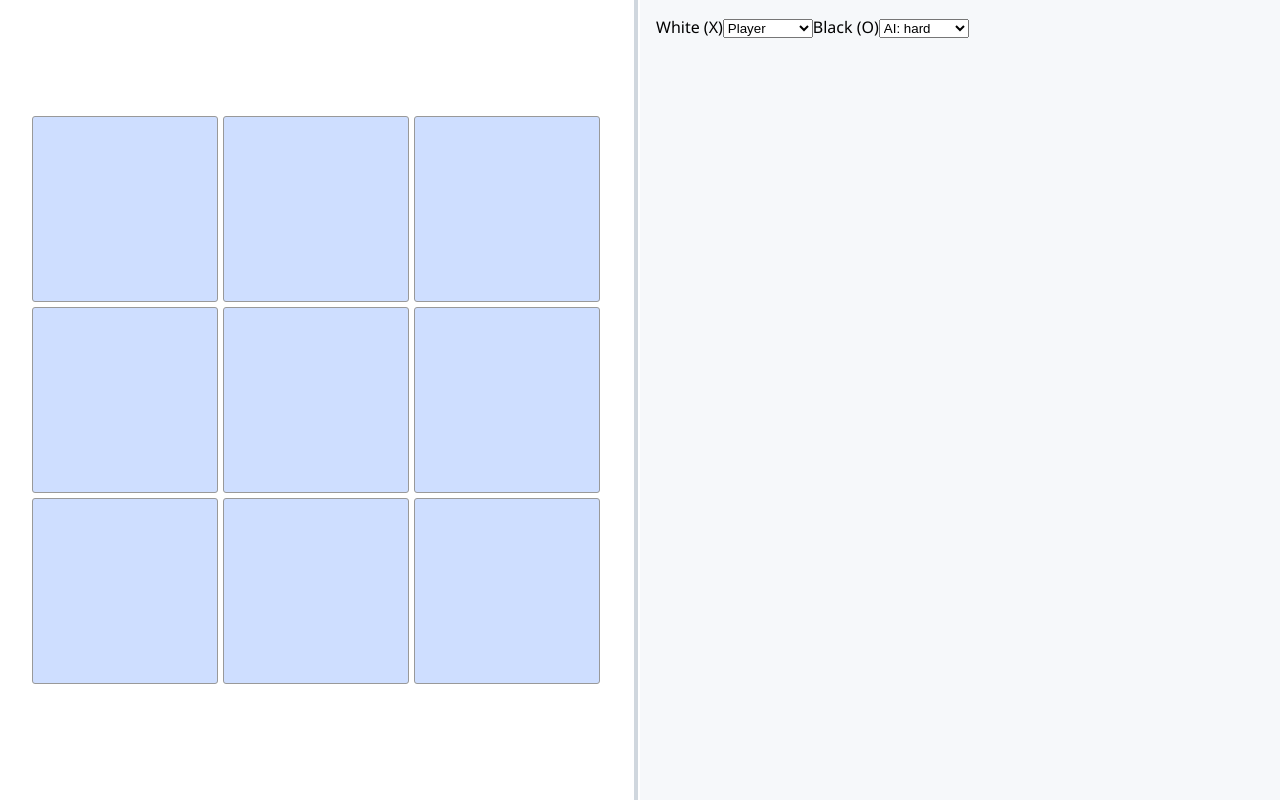
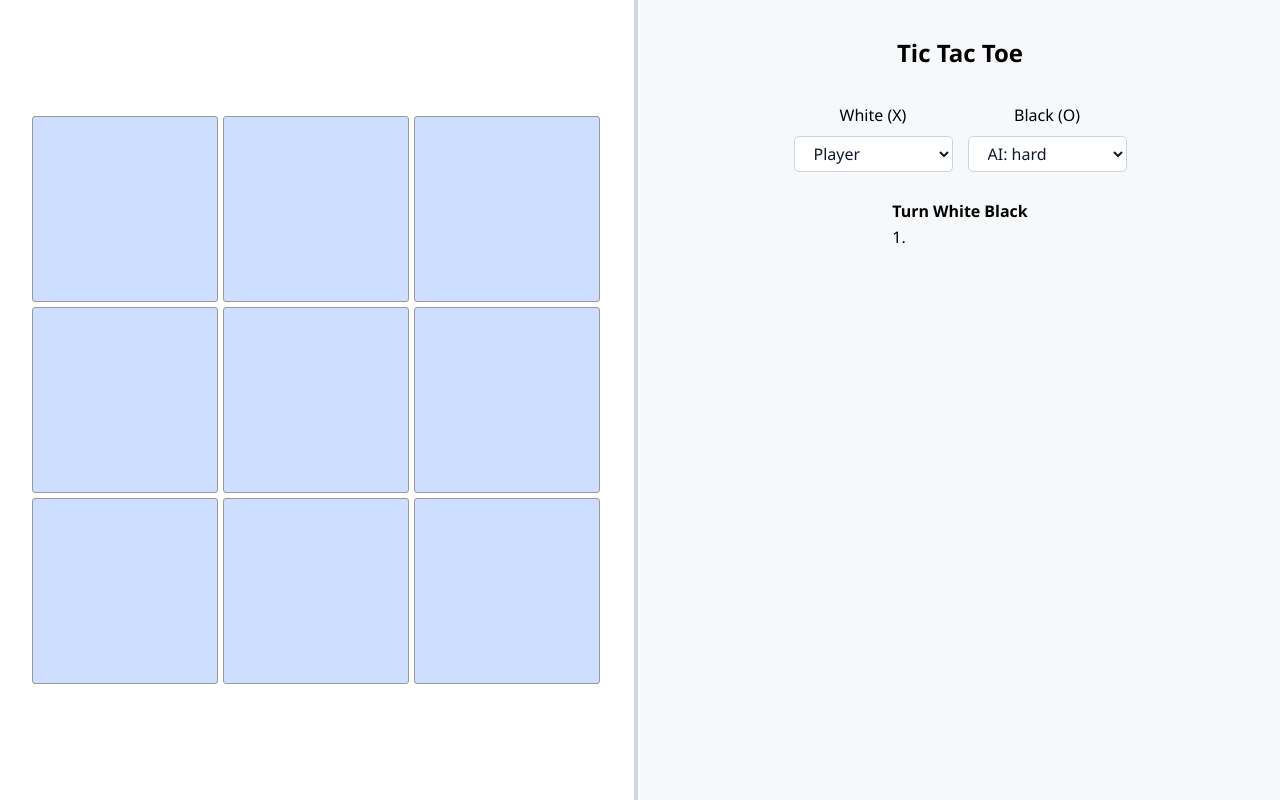
Before and after one commit to 29miaoet/tic-tac-toe, a React (Vite) app in the folder frontend/: page / in a window 1280 px wide. Built offline with nearby package versions, Linux system fonts and the light colour scheme.

Commit message:
Add notation component and styling

```diff
--- /dev/null
+++ b/frontend/src/Notation.tsx
@@ -0,0 +1,53 @@
+import { useState } from "react";
+
+interface TableRow {
+  white: string;
+  black: string;
+}
+
+export function Notation() {
+  const [rows, setRows] = useState<TableRow[]>([{ white: "", black: "" }]);
+
+  function recordMove(move: string) {
+    setRows((prevRows) => {
+      const lastRow = prevRows[prevRows.length - 1];
+
+      if (!lastRow.white) {
+        const updated = [...prevRows];
+        updated[updated.length - 1] = { ...lastRow, white: move };
+        return updated;
+      }
+
+      if (!lastRow.black) {
+        const updated = [...prevRows];
+        updated[updated.length - 1] = { ...lastRow, black: move };
+        return updated;
+      }
+
+      return [...prevRows, { white: move, black: "" }];
+    });
+  }
+
+  return (
+    <div>
+      <table>
+        <thead>
+          <tr>
+            <th>Turn</th>
+            <th>White</th>
+            <th>Black</th>
+          </tr>
+        </thead>
+        <tbody>
+          {rows.map((row, index) => (
+            <tr key={index}>
+              <td>{index + 1}.</td>
+              <td>{row.white}</td>
+              <td>{row.black}</td>
+            </tr>
+          ))}
+        </tbody>
+      </table>
+    </div>
+  );
+}
--- a/frontend/src/board.tsx
+++ b/frontend/src/board.tsx
@@ -14,6 +14,10 @@ const game = new wasm.ComputerAided();
 
 type Move = [number, number];
 type PlayReturn = [Move, "X" | "O"];
+
+export function getBoard() {
+  return game.getBoard();
+}
 
 function* play(xcoord: number, ycoord: number): Generator<PlayReturn, void, unknown> {
   const turn = game.getTurn();
--- a/frontend/src/main.tsx
+++ b/frontend/src/main.tsx
@@ -3,6 +3,7 @@ import { Board } from "./Board";
 import { Sidebar } from "./Sidebar";
 import { Player } from "./Player";
 import { Finish } from "./Finish";
+import { Notation } from "./Notation";
 import { defaultSettings } from "./settings";
 import "./styles.css";
 
@@ -16,8 +17,12 @@ root.render(
     <Finish />
 
     <Sidebar>
-      <Player label="White (X)" value="white" defaultPlayer={defaultSettings.white} />
-      <Player label="Black (O)" value="black" defaultPlayer={defaultSettings.black} />
+      <h1>Tic Tac Toe</h1>
+      <div id="player-container">
+        <Player label="White (X)" value="white" defaultPlayer={defaultSettings.white} />
+        <Player label="Black (O)" value="black" defaultPlayer={defaultSettings.black} />
+      </div>
+      <Notation />
     </Sidebar>
   </>
 );
--- a/frontend/src/styles.css
+++ b/frontend/src/styles.css
@@ -110,3 +110,67 @@ button {
   overflow: auto;
   background: #f6f8fa;
 }
+
+label:has(select) {
+  display: flex;
+  flex-direction: column;
+  justify-content: center;
+  align-items: center;
+}
+
+select {
+  appearance: base-select;
+  width: 100%;
+  padding: 5px 15px;
+  margin: 10px;
+  font: inherit;
+  color: #0f172a;
+  background-color: #ffffff;
+  border: 1px solid #cbd5e1;
+  border-radius: 5px;
+  cursor: pointer;
+}
+
+select:hover {
+  border-color: #94a3b8;
+}
+
+select:focus-visible {
+  outline: 2px solid #2563eb;
+  outline-offset: 2px;
+}
+
+select::picker(select) {
+  appearance: base-select;
+  top: anchor(bottom);
+  border: 1px solid #cbd5e1;
+  border-radius: 8px;
+  margin-top: 4px;
+  padding: 4px;
+}
+
+option {
+  padding: 8px 10px;
+  border-radius: 6px;
+}
+
+#sidebar {
+  display: flex;
+  flex-direction: column;
+  justify-content: top;
+  align-items: center;
+  gap: 10px;
+}
+
+#sidebar > h1 {
+  display: block;
+  text-align: center;
+}
+
+#player-container {
+  display: flex;
+  flex-direction: row;
+  padding: 5px;
+  gap: 15px;
+  justify-content: center;
+}
```
